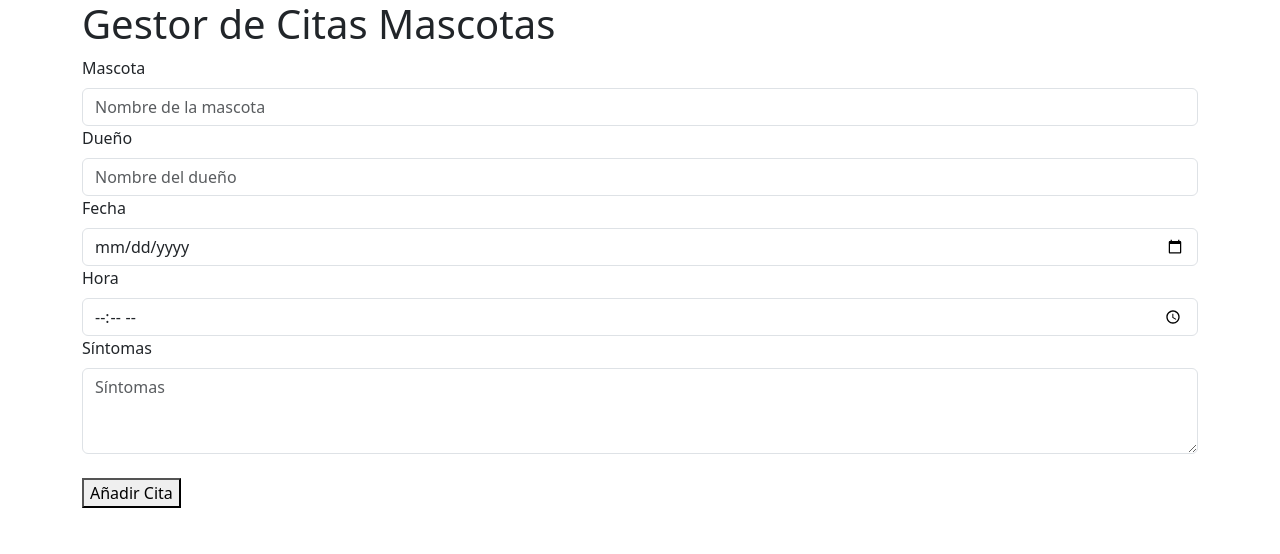
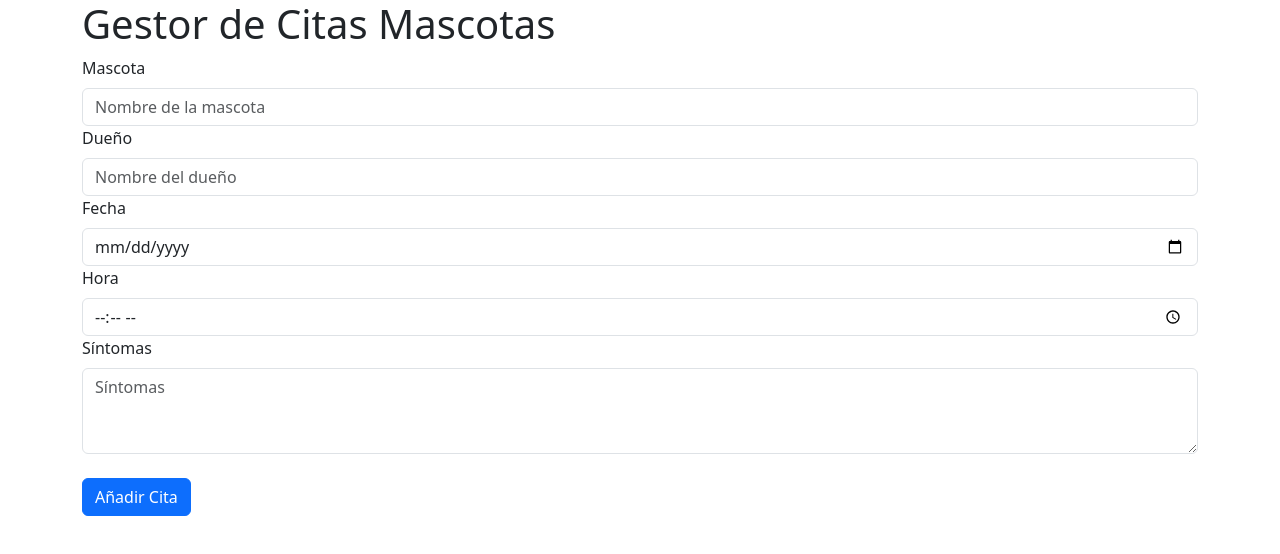
Before and after one commit to davidweissbrod/TP-Citas, a React (Create React App) app in the folder tp-citas/: page / in a window 1280 px wide. Shown: the top 554 px of the page. Built offline with nearby package versions, Linux system fonts and the light colour scheme.

Commit message:
finiquitado

```diff
--- a/tp-citas/src/App.js
+++ b/tp-citas/src/App.js
@@ -18,7 +18,9 @@ const App = () => {
 
   return (
     <div class = "container">
-      <h1>Gestor de Citas Mascotas</h1>
+      <div class="titulo">
+        <h1>Gestor de Citas Mascotas</h1>
+      </div>
       <div class = "formulario">
         <Formulario añadirRegistro={añadirRegistro} />
       </div>
--- a/tp-citas/src/components/Boton.jsx
+++ b/tp-citas/src/components/Boton.jsx
@@ -1,8 +1,10 @@
-import React from 'react'
+import React from 'react';
+import { Button } from 'react-bootstrap';
 
-const Boton = (color, texto, onClick) =>(
-        <button variant={color} onClick={onClick}>{texto}</button>
-    );
-
+const Boton = ({ color, onClick, children, type = "button"}) => (
+  <Button variant={color} onClick={onClick} type = {type}>
+    {children}
+  </Button>
+);
 
 export default Boton;
--- a/tp-citas/src/components/CardCita.jsx
+++ b/tp-citas/src/components/CardCita.jsx
@@ -14,7 +14,7 @@ const CardCita = ({ registro, onDelete }) => {
           <strong>Hora:</strong> {registro.hora}<br/>
           <strong>Síntomas:</strong> {registro.sintomas}<br/>
         </Card.Text>
-        <Boton color={registro.color} texto='Borrar' onClick={onDelete}/>
+        <Boton color="danger" onClick={onDelete}>Borrar</Boton>
       </Card.Body>
     </Card>
     <br/>
--- a/tp-citas/src/components/Form.jsx
+++ b/tp-citas/src/components/Form.jsx
@@ -19,7 +19,6 @@ const Formulario = ({ añadirRegistro }) => {
     setHora('');
     setSintomas('');
   };
-
   return (
     <Form onSubmit={handleSubmit}>
       <Form.Group controlId="formMascota">
@@ -67,7 +66,7 @@ const Formulario = ({ añadirRegistro }) => {
         />
       </Form.Group>
       <br />
-      <button variant="danger" type="submit">Añadir Cita</button>
+      <Boton color="primary" type="submit">Añadir Cita</Boton>
     </Form>
   );
 };
```
